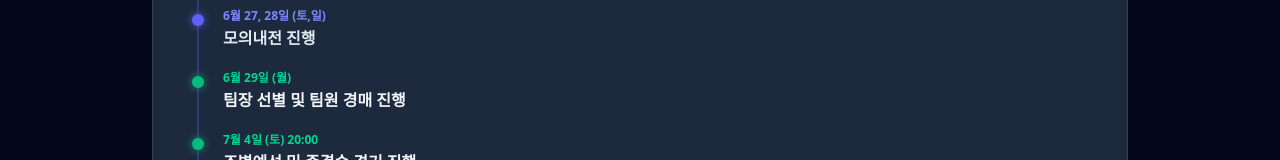
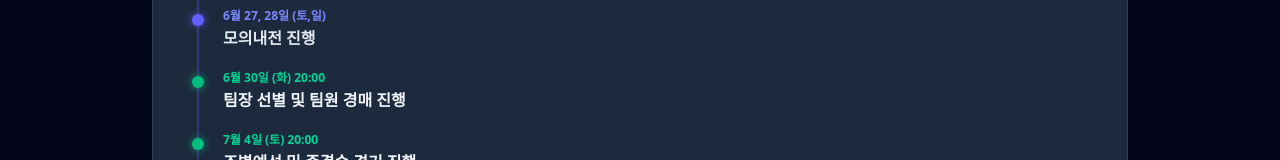
Before and after one commit to jaeyeon-dev/quantum-overwatch-tournament, a Next.js app: page / in a window 1280 px wide. Shown: the part 437-597 px from the top of the page. Built offline with nearby package versions, Linux system fonts and the light colour scheme.

Commit message:
Update date in page.js from June 29 to June 30

```diff
--- a/src/app/page.js
+++ b/src/app/page.js
@@ -104,7 +104,7 @@ export default function Home() {
 
                 <div className="relative">
                   <div className="absolute -left-[31px] top-1.5 w-3 h-3 rounded-full bg-emerald-500 shadow-[0_0_8px_rgba(16,185,129,0.8)]"></div>
-                  <div className="text-xs text-emerald-400 font-semibold">6월 29일 (월)</div>
+                  <div className="text-xs text-emerald-400 font-semibold">6월 30일 (화) 20:00</div>
                   <div className="font-semibold text-slate-100 mt-0.5">팀장 선별 및 팀원 경매 진행</div>
                 </div>
 
```
